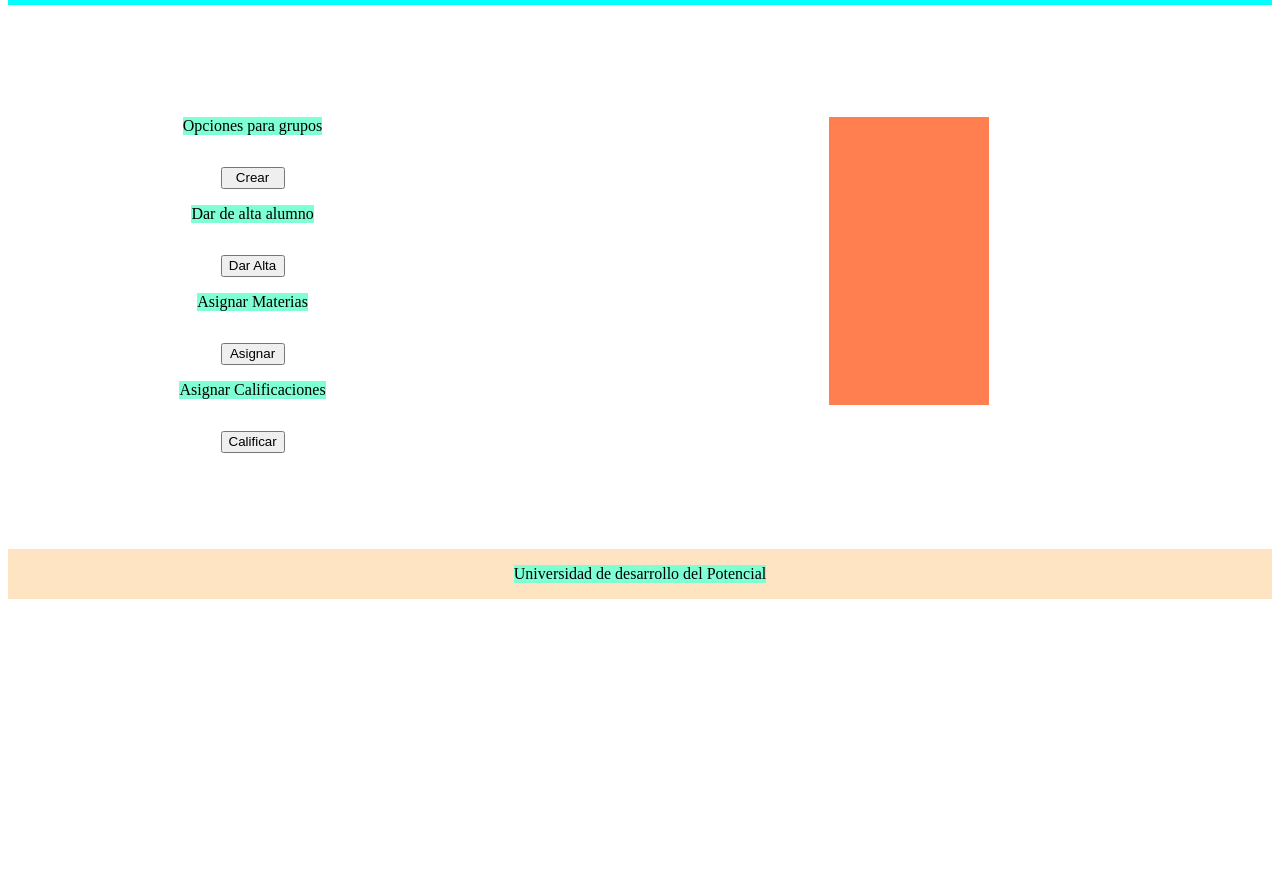
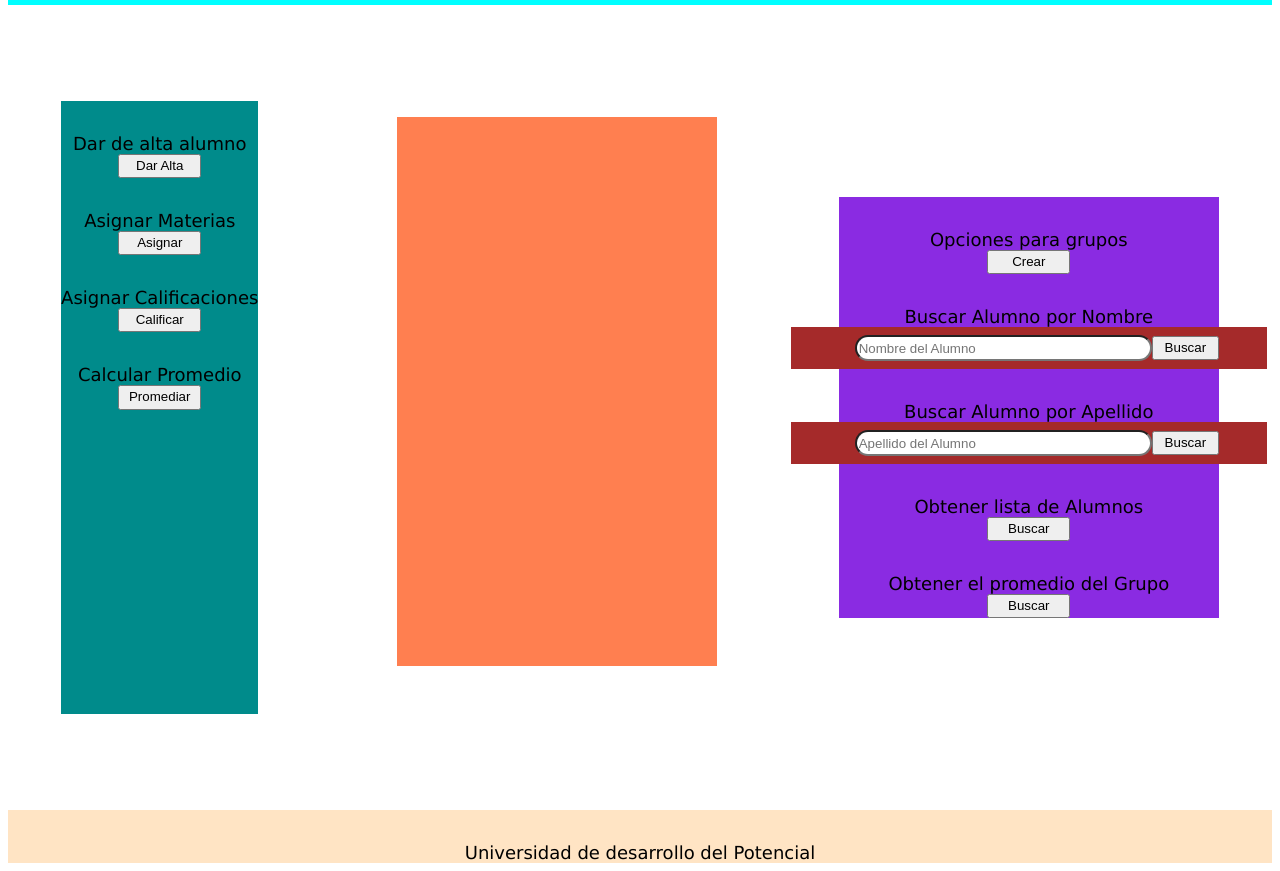
Before and after one commit to DielanRM/proyAlumnosdevf, a plain HTML site: page principal.html in a window 1280 px wide. Shown: the part 70-941 px from the top of the page. Before the commit the page ends 800 px from the top, so only its background shows below. Drawn offline with Linux system fonts and the light colour scheme.

Commit message:
busqueda por nombre funcionando

```diff
--- a/functions.js
+++ b/functions.js
@@ -1,13 +1,13 @@
 let bienvenida = document.getElementById("bienvenida");
 let prof = localStorage.getItem("profe");
-
+let show = document.getElementById("opciones");
 
 bienvenida.innerHTML = `Bienvenido Prof.   ${prof}`;
 
-/*Abre ventana de alumnado
-function alumnado() {
-    window.location.href = "alumnado.html";
-}*/
+//Abre ventana de alumnado grupos
+// function grupos() {
+//     window.location.href = "alumnado.html";
+// }
 
 class Alumno{
     constructor(nombre, apellido, edad){
@@ -24,7 +24,28 @@ class Alumno{
         const datos = {materia, calificacion}
         this.calificaciones.push(datos)
     }
+
+    calculaPromedio(){
+        console.log( "---------------CALCULA PROM----------------");
+        var a = 0;
+        for (let i = 0; i <= this.calificaciones.length; i++) {
+
+            a += this.calificaciones[i].calificacion;
+            var prom = a/this.calificaciones.length;
+            console.log(prom);
+        }
+        return prom;
+    }
 }
+
+
+/*============================================   PRUEBA de metodos de alumno======================================
+let nuevoAlumno = new Alumno("pepe", "ruiz", "15")
+let nuevoAlumno2 = new Alumno("Ana", "perez", "15")
+//  nuevoAlumno.agregarCalificacion("mate", 10)
+//  nuevoAlumno.agregarCalificacion("esp", 5)
+//  console.log(nuevoAlumno);
+//  nuevoAlumno.calculaPromedio()*/
 
 class Grupo{
     constructor(nombre){
@@ -38,23 +59,27 @@ class Grupo{
         }
         return this.alumnado.pop();
     }
-    peek(){// retorna unicamente el valor
-        return this.alumnado[this.alumnado.length - 1];//esto es para conocer el tamano de mi pila y poder consultar asi el numero de la posicion
-    //  [0, 1, 2, 3, 4] este arreglo tiene tamano de 5 pero en la posicioon 4 encontramos el valor 4
-    }
-    size(){
-        return this.alumnado.length;
-    }
-    isEmpty(){
-        return this.alumnado.length === 0;
+
+    buscaNombre(nombre){
+        let busqueda;
+        busqueda = this.alumnado.filter(names => names.nombre == nombre)
+        //console.log(busqueda);
+        return busqueda;
     }
 }
+
+/*=========================================Prueba de metodos del grupo=====================================
+let grupoPrueba = new Grupo("E")
+console.log(grupoPrueba);
+grupoPrueba.alumnado.push(nuevoAlumno)
+grupoPrueba.alumnado.push(nuevoAlumno2)
+console.log(grupoPrueba);
+grupoPrueba.buscaNombre("Ana")*/
 
 
 //VARIABLES GLOBALES
 var alumnos = [];
 var grupos = [];
-
 
 
 function alta() {
@@ -64,7 +89,7 @@ function alta() {
 
     let nuevoAlumno = new Alumno(nombre, apellido, edad)
     console.log(nuevoAlumno);
-    alert(`Felicidades! se ha dado de alta a ${nombre} ${apellido}`)
+    show.innerHTML = `Felicidades! se ha dado de alta a ${nombre} ${apellido}`;
     alumnos.push(nuevoAlumno);
     return nuevoAlumno;
 }
@@ -153,3 +178,27 @@ function crearGrupo() {
     } while (res == 'si');
     return nuevoGrupo
 }
+
+function buscaNombre(){
+    let nombredGrupo = (prompt(`Cual es el nombre del Grupo?`));
+    let nombreABuscar = document.getElementById("buscarNombre").value
+
+    let existe = grupos.some(grupoNombre => grupoNombre.nombre === nombredGrupo);
+    if (existe) {
+        let index = grupos.findIndex(indice => indice.nombre === nombredGrupo)
+        console.log(nombreABuscar);
+        console.log(grupos[index]);
+        var selogro = grupos[index].buscaNombre(nombreABuscar);
+
+        let indice = selogro.findIndex(alumnoName => alumnoName.nombre === nombreABuscar)
+        console.log("no se", selogro[indice].nombre);
+        show.innerHTML = `El alumno ${selogro[indice].nombre} se encuntra en este grupo`;
+    }else{
+        console.log(poco);
+    }
+}
+
+function buscaApellido(){
+    let apellidoABuscar = document.getElementById("buscarApellido").value
+    console.log(apellidoABuscar);
+}
--- a/principal.html
+++ b/principal.html
@@ -13,10 +13,6 @@
 
     <section>
         <aside>
-            <p>Opciones para grupos</p>
-            <button type="button" id="grupos" onclick="crearGrupo()">Crear</button>
-
-
             <p>Dar de alta alumno</p>
             <button type="button" id="alumnado" onclick="alta()">Dar Alta</button>
 
@@ -26,13 +22,47 @@
             <p>Asignar Calificaciones</p>
             <button type="button" id="calificaciones" onclick="asignarCalificaciones()">Calificar</button>
 
+            <p>Calcular Promedio</p>
+            <button type="button" id="prom" onclick="promediar()">Promediar</button>
         </aside>
+
         <div id="opciones"></div>
-    </section>
+
+
+<section class="gruposBloque">
+    <p>Opciones para grupos</p>
+    <button type="button" id="grupos" onclick="crearGrupo()">Crear</button>
+
+
+        <p>Buscar Alumno por Nombre</p>
+        <div class="busquedaArea">
+            <input type="text" class="busqueda" placeholder="Nombre del Alumno" id="buscarNombre">
+            <button type="button" onclick="buscaNombre()">Buscar</button>
+        </div>
+
+
+        <p>Buscar Alumno por Apellido</p>
+        <div class="busquedaArea">
+            <input type="text" class="busqueda" placeholder="Apellido del Alumno" id="buscarApellido">
+            <button type="button" onclick="buscaApellido()">Buscar</button>
+        </div>
+
+        <p>Obtener lista de Alumnos</p>
+            <button type="button">Buscar</button>
+
+
+        <p>Obtener el promedio del Grupo</p>
+            <button type="button">Buscar</button>
+</section>
+
+
+</section>
 
     <footer>
         <p>Universidad de desarrollo del Potencial</p>
     </footer>
+
+
     <script src="./functions.js"></script>
 </body>
 </html>
--- a/style.css
+++ b/style.css
@@ -5,9 +5,27 @@ body{
 
 header{
     display: flex;
-    justify-content: end;
+    justify-content: space-around;
     padding-right: 1.5rem;
     background-color: aqua;
+    height: 30%;
+}
+
+.busqueda{
+    margin: 2rem 0 2rem 1rem;
+    width: 100%;
+    height: 200%;
+}
+
+.busquedaArea{
+    width: 100%;
+    background-color: brown;
+    display: flex;
+    flex-direction: row;
+    box-sizing: content-box;
+    margin: 0;
+    padding: 1rem 3rem 1rem 3rem;
+    height: 10px;
 }
 
 section{
@@ -21,17 +39,28 @@ aside{
     display: flex;
     flex-direction: column;
     align-items: center;
-    margin-right: 3rem;
+    margin-right: 1rem;
+    background-color: darkcyan;
 }
 
 div{
     background-color: coral;
-    box-sizing: content-box;
+    box-sizing: border-box;
     display: flex;
     flex-direction: column;
     align-items: center;
-    padding: 5rem;
-    margin: 1rem 7rem 3rem 7rem;
+    padding: 10rem;
+    margin: 1rem 1rem 3rem 1rem;
+}
+
+.gruposBloque{
+    background-color: blueviolet;
+    box-sizing: content-box;
+    display: flex;
+    align-items: center;
+    justify-content: center;
+    flex-direction: column;
+    align-items: center;
 }
 
 input{
@@ -46,7 +75,10 @@ input:hover{
 }
 
 p{
-    background-color: aquamarine;
+    margin-top: 2rem;
+    margin-bottom: 0;
+    font-size: large;
+    font-family: 'Lucida Sans', 'Lucida Sans Regular', 'Lucida Grande', 'Lucida Sans Unicode', Geneva, Verdana, sans-serif;
 }
 
 footer{
@@ -56,9 +88,10 @@ footer{
 }
 
 button{
-    margin-top: 1rem;
+    margin-top: 0;
+    padding-top: 0;
     box-sizing: content-box;
-    width: 3rem;
-    height: 1rem;
+    width: 4.2rem;
+    height: 1.2rem;
     cursor: pointer;
 }
```
Also changed, not shown: alumnado.html (+21 -14 lines).
